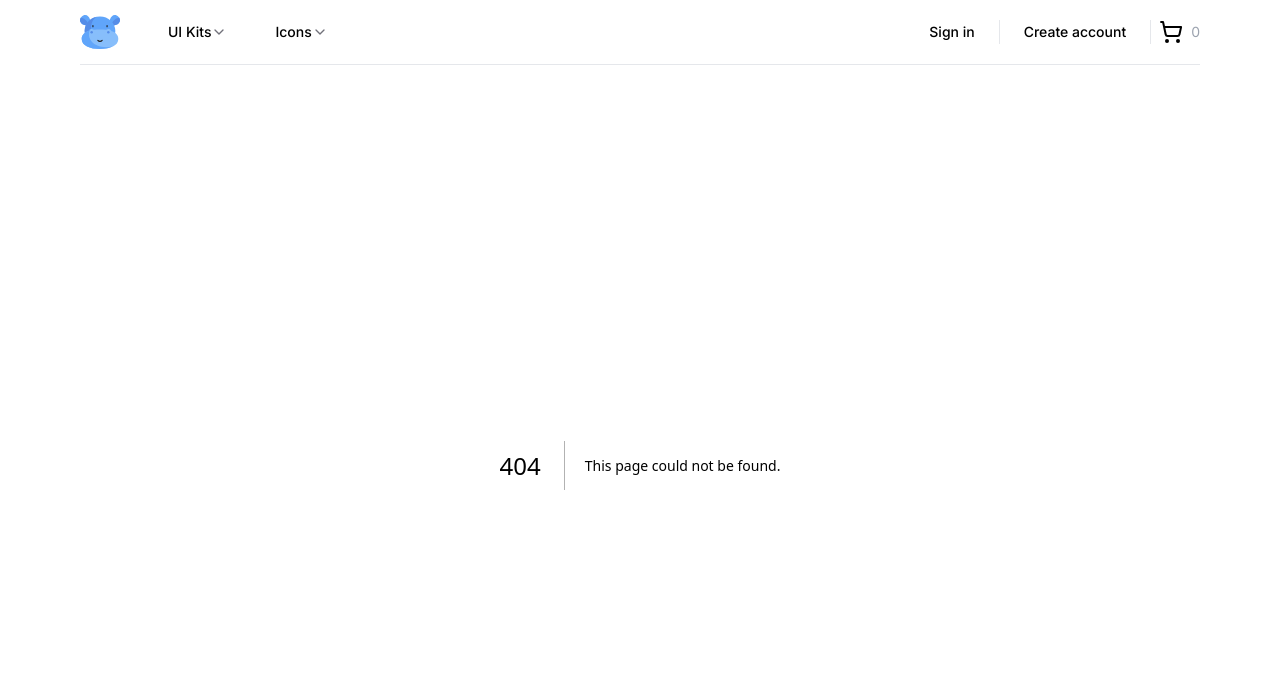
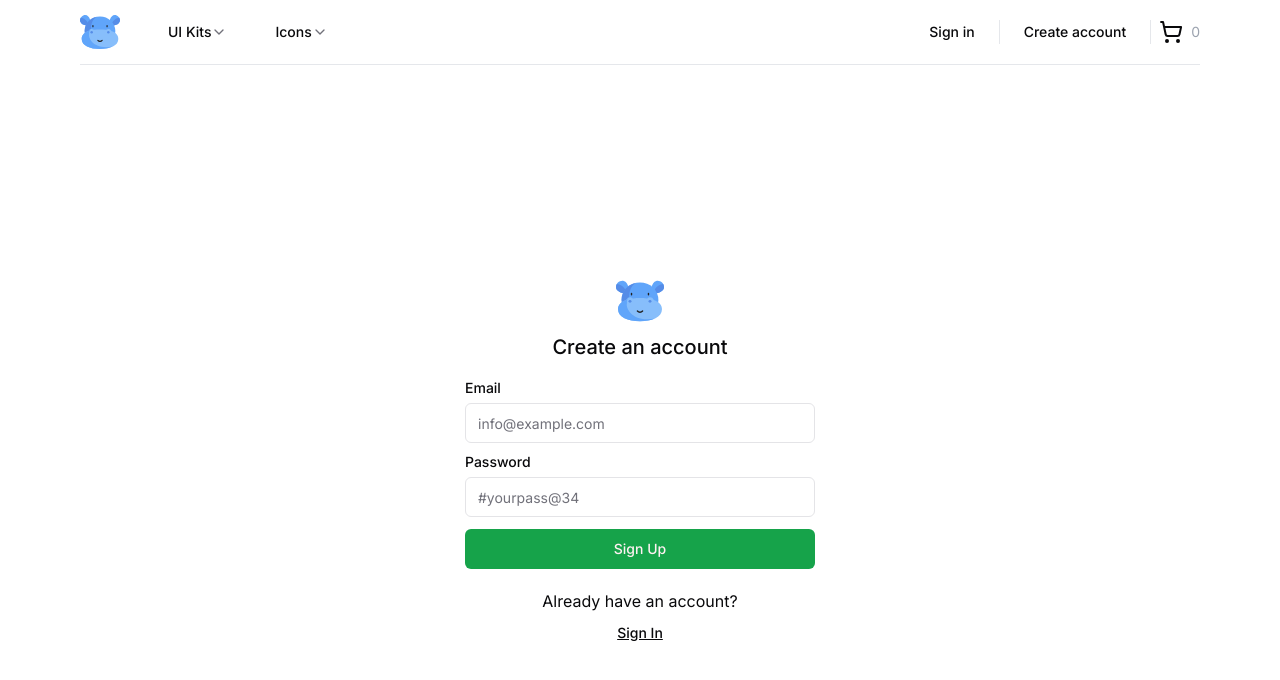
Before and after one commit to devhumayun/digital-assets, a Next.js app: page /sign-up in a window 1280 px wide. Before the commit this address had no page. Shown: the top 680 px of the page. Built offline with nearby package versions, Linux system fonts and the light colour scheme.

Commit message:
sign up page design

```diff
--- a/package.json
+++ b/package.json
@@ -14,6 +14,7 @@
     "@payloadcms/db-mongodb": "^1.5.1",
     "@payloadcms/richtext-slate": "^1.5.2",
     "@radix-ui/react-dialog": "^1.0.5",
+    "@radix-ui/react-label": "^2.0.2",
     "@radix-ui/react-separator": "^1.0.3",
     "@radix-ui/react-slot": "^1.0.2",
     "class-variance-authority": "^0.7.0",
--- /dev/null
+++ b/src/app/(auth)/sign-up/page.tsx
@@ -0,0 +1,32 @@
+import { Icons } from "@/components/Icons";
+import SignUpForm from "@/components/SignUpForm";
+import { buttonVariants } from "@/components/ui/button";
+import Link from "next/link";
+
+const SignUpPage = () => {
+  return (
+    <div className="w-full h-screen flex justify-center items-center">
+      <div className="flex flex-col sm:w-[350px]">
+        <div className="flex justify-center items-center gap-2 flex-col">
+          <Icons.logo className="w-12 h-12" />
+          <h1 className="text-xl font-medium">Create an account</h1>
+        </div>
+        <SignUpForm />
+        <div className="flex justify-center items-center flex-col">
+          <span>Already have an account?</span>
+          <Link
+            href="/sign-in"
+            className={buttonVariants({
+              variant: "ghost",
+              className: "underline",
+            })}
+          >
+            Sign In
+          </Link>
+        </div>
+      </div>
+    </div>
+  );
+};
+
+export default SignUpPage;
--- /dev/null
+++ b/src/components/SignUpForm.tsx
@@ -0,0 +1,37 @@
+"use client";
+import { Label } from "@/components/ui/label";
+import { cn } from "@/lib/utils";
+import { Button } from "./ui/button";
+import { Input } from "./ui/input";
+
+const SignUpForm = () => {
+  return (
+    <div className="py-5 flex flex-col gap-3">
+      <div className="flex flex-col gap-2">
+        <Label htmlFor="email">Email</Label>
+        <Input
+          type="email"
+          placeholder="info@example.com"
+          className={cn({
+            "focus-visible:border-red-500 outline-none": true,
+          })}
+        />
+      </div>
+      <div className="flex flex-col gap-2">
+        <Label htmlFor="password">Password</Label>
+        <Input
+          type="password"
+          placeholder="#yourpass@34"
+          className={cn({
+            "focus-visible:border-red-500 outline-none": true,
+          })}
+        />
+      </div>
+      <div>
+        <Button className="w-full">Sign Up</Button>
+      </div>
+    </div>
+  );
+};
+
+export default SignUpForm;
--- /dev/null
+++ b/src/components/ui/input.tsx
@@ -0,0 +1,25 @@
+import * as React from "react"
+
+import { cn } from "@/lib/utils"
+
+export interface InputProps
+  extends React.InputHTMLAttributes<HTMLInputElement> {}
+
+const Input = React.forwardRef<HTMLInputElement, InputProps>(
+  ({ className, type, ...props }, ref) => {
+    return (
+      <input
+        type={type}
+        className={cn(
+          "flex h-10 w-full rounded-md border border-input bg-background px-3 py-2 text-sm ring-offset-background file:border-0 file:bg-transparent file:text-sm file:font-medium placeholder:text-muted-foreground focus-visible:outline-none focus-visible:ring-2 focus-visible:ring-ring focus-visible:ring-offset-2 disabled:cursor-not-allowed disabled:opacity-50",
+          className
+        )}
+        ref={ref}
+        {...props}
+      />
+    )
+  }
+)
+Input.displayName = "Input"
+
+export { Input }
--- /dev/null
+++ b/src/components/ui/label.tsx
@@ -0,0 +1,26 @@
+"use client"
+
+import * as React from "react"
+import * as LabelPrimitive from "@radix-ui/react-label"
+import { cva, type VariantProps } from "class-variance-authority"
+
+import { cn } from "@/lib/utils"
+
+const labelVariants = cva(
+  "text-sm font-medium leading-none peer-disabled:cursor-not-allowed peer-disabled:opacity-70"
+)
+
+const Label = React.forwardRef<
+  React.ElementRef<typeof LabelPrimitive.Root>,
+  React.ComponentPropsWithoutRef<typeof LabelPrimitive.Root> &
+    VariantProps<typeof labelVariants>
+>(({ className, ...props }, ref) => (
+  <LabelPrimitive.Root
+    ref={ref}
+    className={cn(labelVariants(), className)}
+    {...props}
+  />
+))
+Label.displayName = LabelPrimitive.Root.displayName
+
+export { Label }
```
Also changed, not shown: 1 other file (tests, documents, lock files or other folders).
